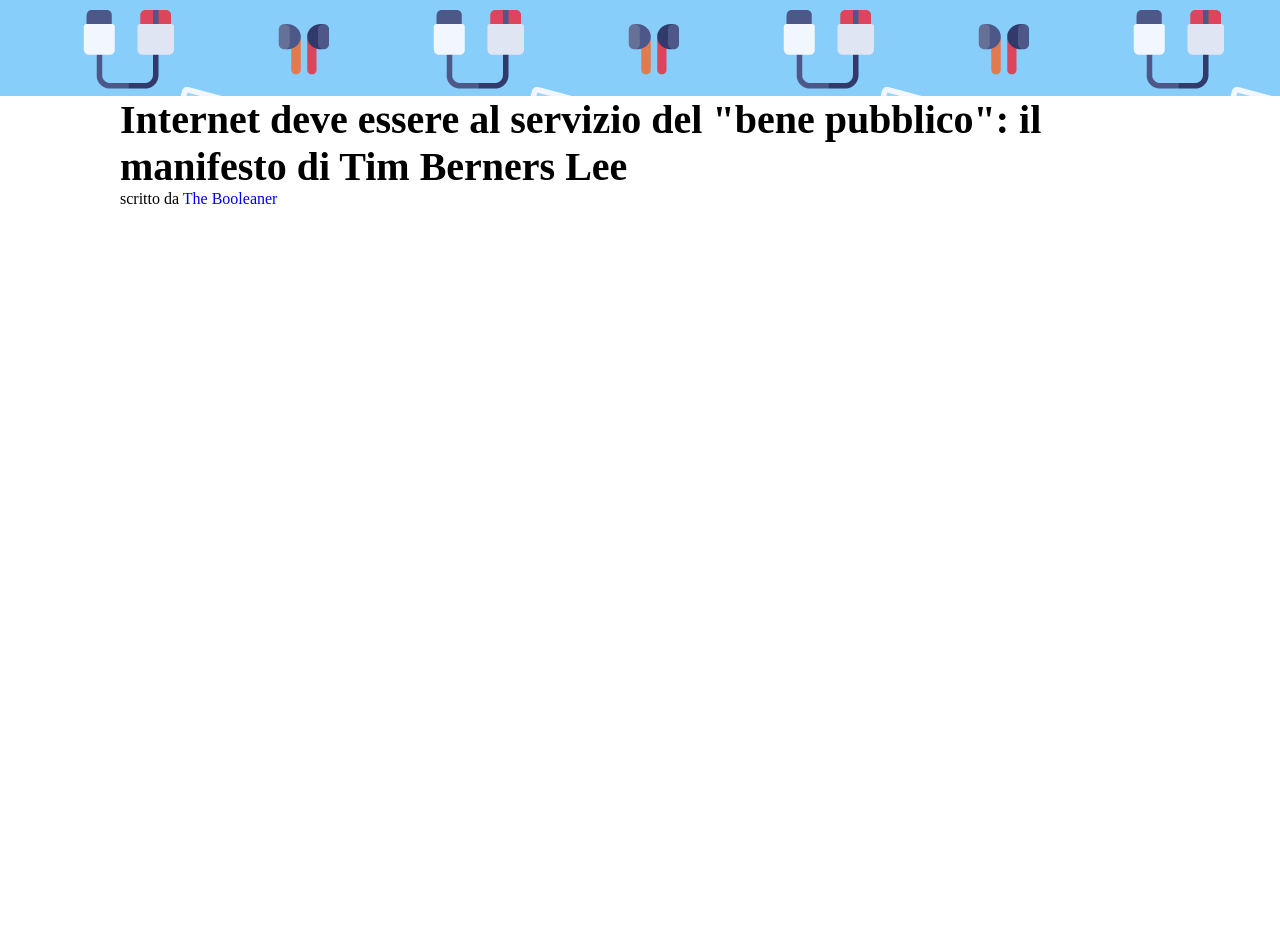
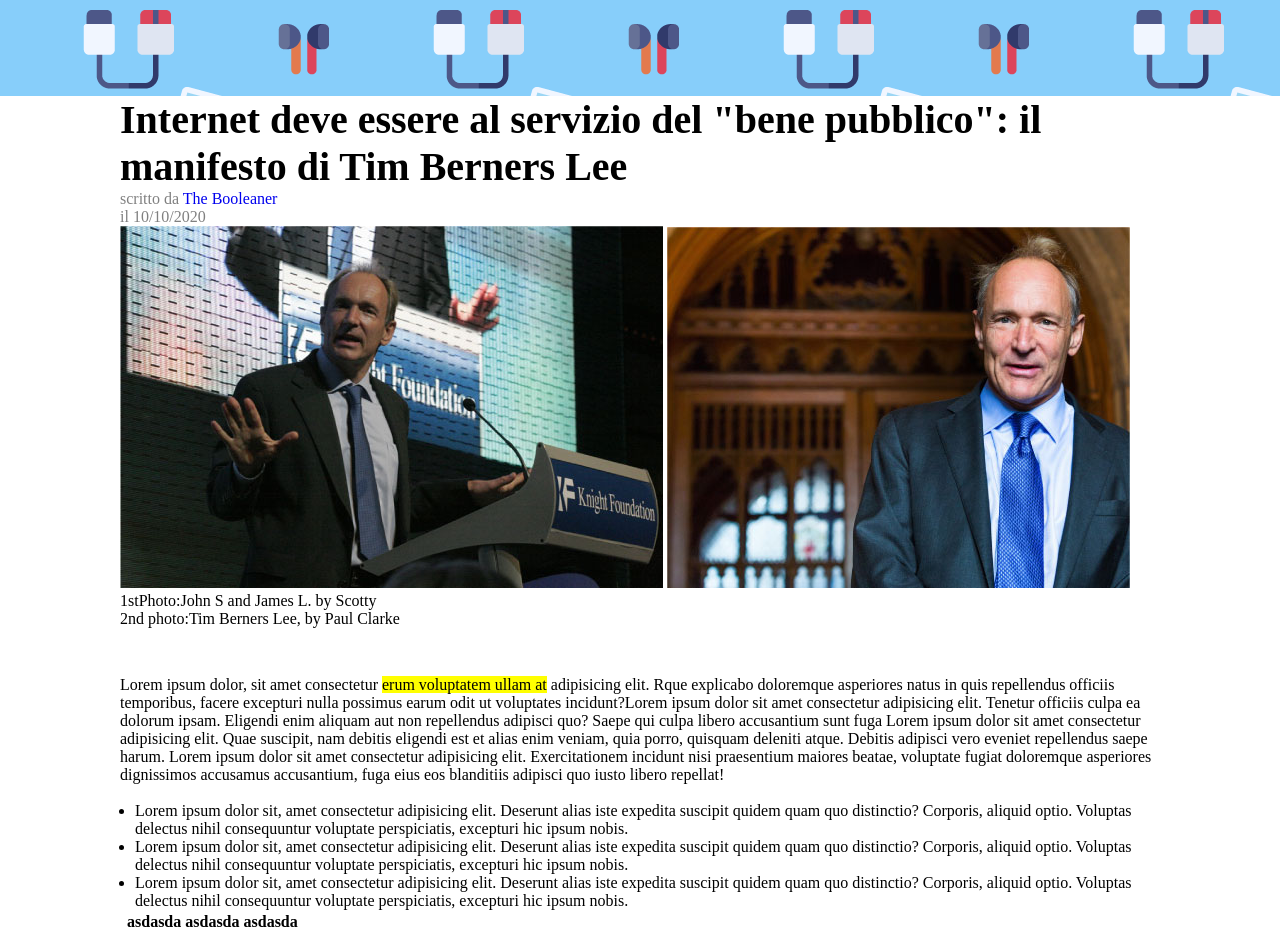
Before and after one commit to AndreaDeGiorgi00/html-css-booleaner, a plain HTML site: page index.html in a window 1280 px wide. Shown: the part 104-1038 px from the top of the page. Before the commit the page ends 800 px from the top, so only its background shows below. Drawn offline with Linux system fonts and the light colour scheme; files whose address does not match are found by name.

Commit message:
fase pre tabella

```diff
--- a/index.html
+++ b/index.html
@@ -20,7 +20,53 @@
 <div id="contenitore">
 
     <span class="testa"><h1>Internet deve essere al servizio del "bene pubblico": il manifesto di Tim Berners Lee</h1></span>
-    <span class="sottotitoli">scritto da <a href="index.html">The Booleaner</a></span>
+    <span class="sottotitoli">scritto da <a href="index.html">The Booleaner</a></span><br>
+    <span class="sottotitoli"> il 10/10/2020</span>
+
+    <br>
+
+    <img src="images/tim-1.jpg" alt="Jhon S">
+    <img src="images/tim-2.jpg" alt="Tim Berners">
+
+    <br>
+
+    <span class="definizioni foto"> 1stPhoto:John S and James L. by Scotty <br>
+    2nd photo:Tim Berners Lee, by Paul Clarke</span>
+
+    <div class="spazio"></div>
+
+    <br>
+
+    <span class="testo">Lorem ipsum dolor, sit amet consectetur <span class="evidenziatore">erum voluptatem ullam at</span> adipisicing elit. Rque explicabo doloremque asperiores natus in quis repellendus officiis temporibus, facere excepturi nulla possimus earum odit ut voluptates incidunt?Lorem ipsum dolor sit amet consectetur adipisicing elit. Tenetur officiis culpa ea dolorum ipsam. Eligendi enim aliquam aut non repellendus adipisci quo? Saepe qui culpa libero accusantium sunt fuga Lorem ipsum dolor sit amet consectetur adipisicing elit. Quae suscipit, nam debitis eligendi est et alias enim veniam, quia porro, quisquam deleniti atque. Debitis adipisci vero eveniet repellendus saepe harum. Lorem ipsum dolor sit amet consectetur adipisicing elit. Exercitationem incidunt nisi praesentium maiores beatae, voluptate fugiat doloremque asperiores dignissimos accusamus accusantium, fuga eius eos blanditiis adipisci quo iusto libero repellat!
+
+    <br>
+    <br>
+    <ul>
+        <li>Lorem ipsum dolor sit, amet consectetur adipisicing elit. Deserunt alias iste expedita suscipit quidem quam quo distinctio? Corporis, aliquid optio. Voluptas delectus nihil consequuntur voluptate perspiciatis, excepturi hic ipsum nobis.</li>
+        <li>Lorem ipsum dolor sit, amet consectetur adipisicing elit. Deserunt alias iste expedita suscipit quidem quam quo distinctio? Corporis, aliquid optio. Voluptas delectus nihil consequuntur voluptate perspiciatis, excepturi hic ipsum nobis.</li>
+        <li>Lorem ipsum dolor sit, amet consectetur adipisicing elit. Deserunt alias iste expedita suscipit quidem quam quo distinctio? Corporis, aliquid optio. Voluptas delectus nihil consequuntur voluptate perspiciatis, excepturi hic ipsum nobis.</li>
+    </ul>
+
+    <table>
+        <td>
+            <th>
+                asdasda
+            </th>
+
+            <th>
+                asdasda
+            </th>
+
+            <th>
+                asdasda
+            </th>
+
+        </td>
+    </table>
+
+
+
+
 
 </div>
 </body>
--- a/style.css
+++ b/style.css
@@ -27,8 +27,30 @@
     text-decoration: none;
 }
 
+.sottotitoli{
+    width: 100%;
+    color: grey;
+
+}
+
 #contenitore{
     width: auto;
     margin:0 120px;
 
 }
+
+.spazio{
+    height: 30px;
+}
+
+/* fase pre tabella*/
+.evidenziatore{
+    background-color:yellow;
+
+}
+
+ul{
+    margin:auto -25px;
+}
+
+/*tabella*/
```
